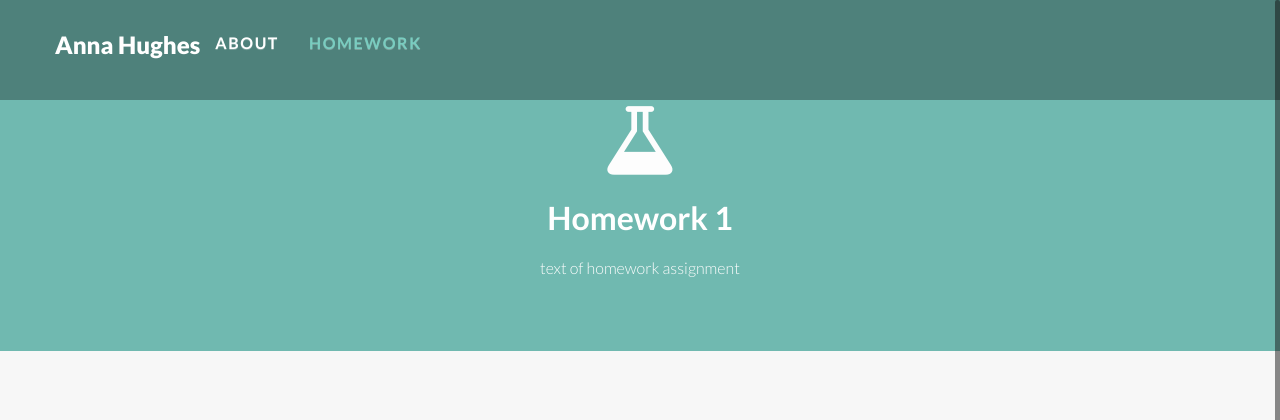
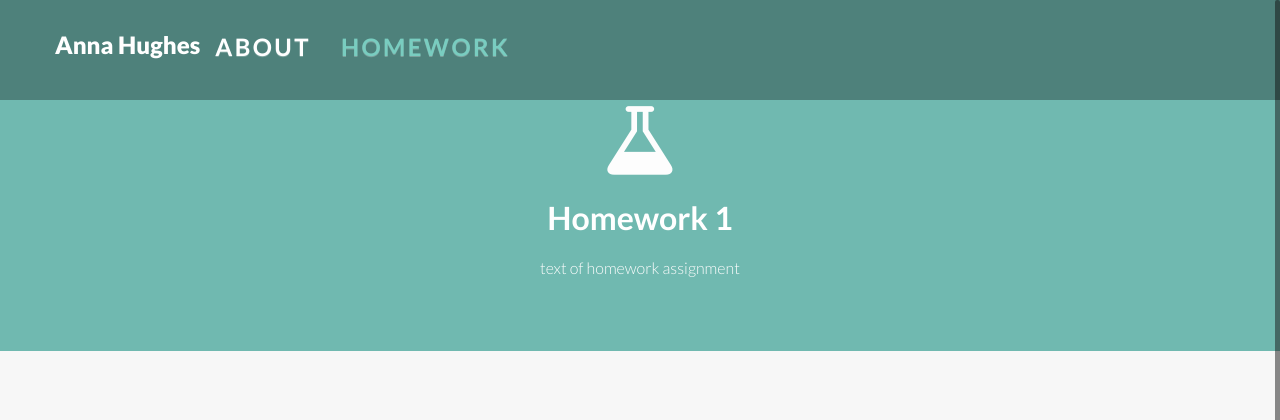
Before and after one commit to abshughes/jsd4, a PHP site: the page made by homework/homework 1/index 1.html in a window 1280 px wide. Shown: the top 420 px of the page. Run offline with PHP 8.4, Linux system fonts and the light colour scheme; some libraries are stand-ins or nearby versions.

Commit message:
ypdate design

```diff
--- a/css/style.css
+++ b/css/style.css
@@ -389,6 +389,10 @@ section.section {
 	display: table-cell;
 	vertical-align: right;
 	line-height: 60px;
+	font-size: 24px;
+	color: #fff;
+	font-weight: 900;
+	text-shadow: none;
 }
 
 .navbar .navbar-nav > .active > a {
```
